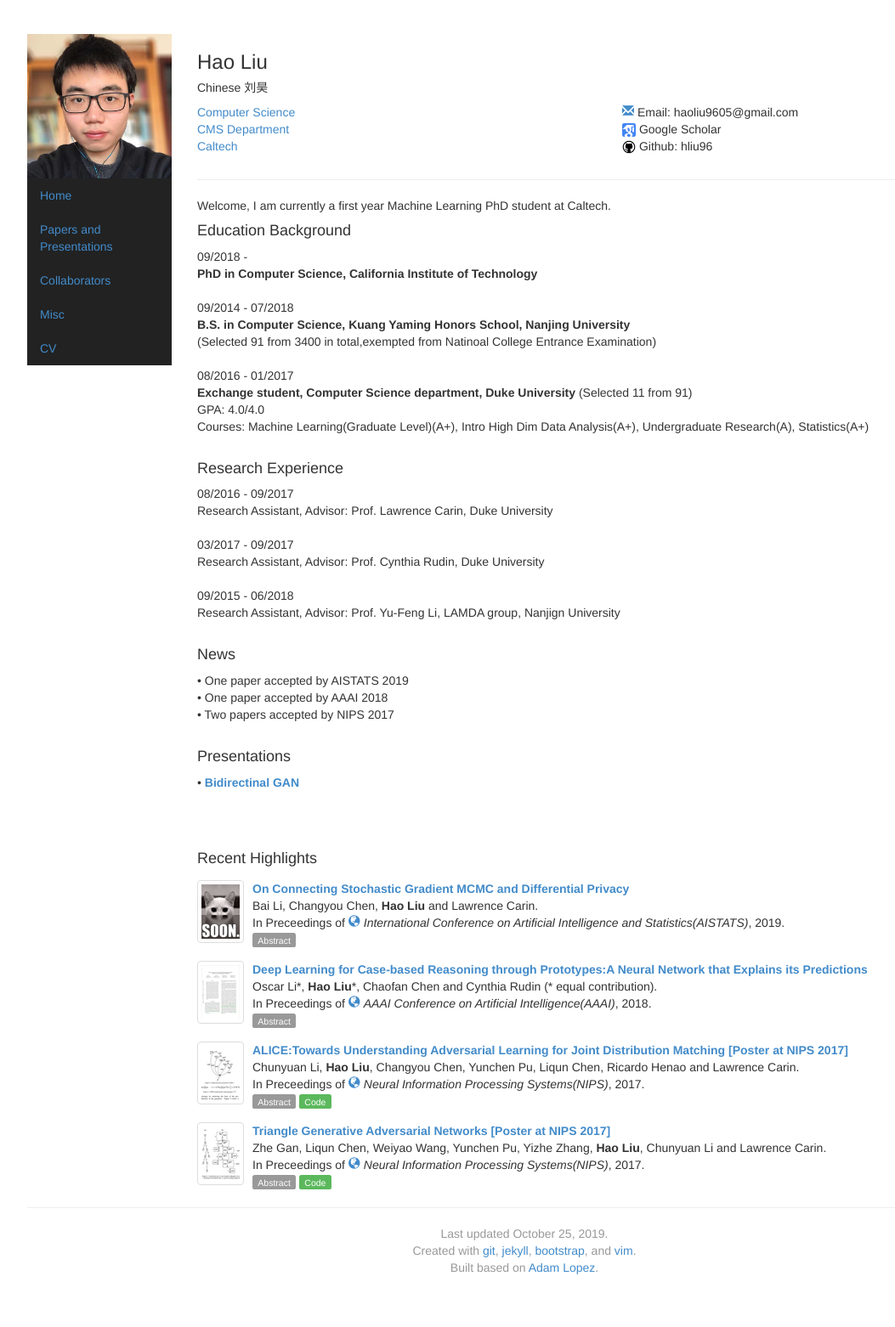
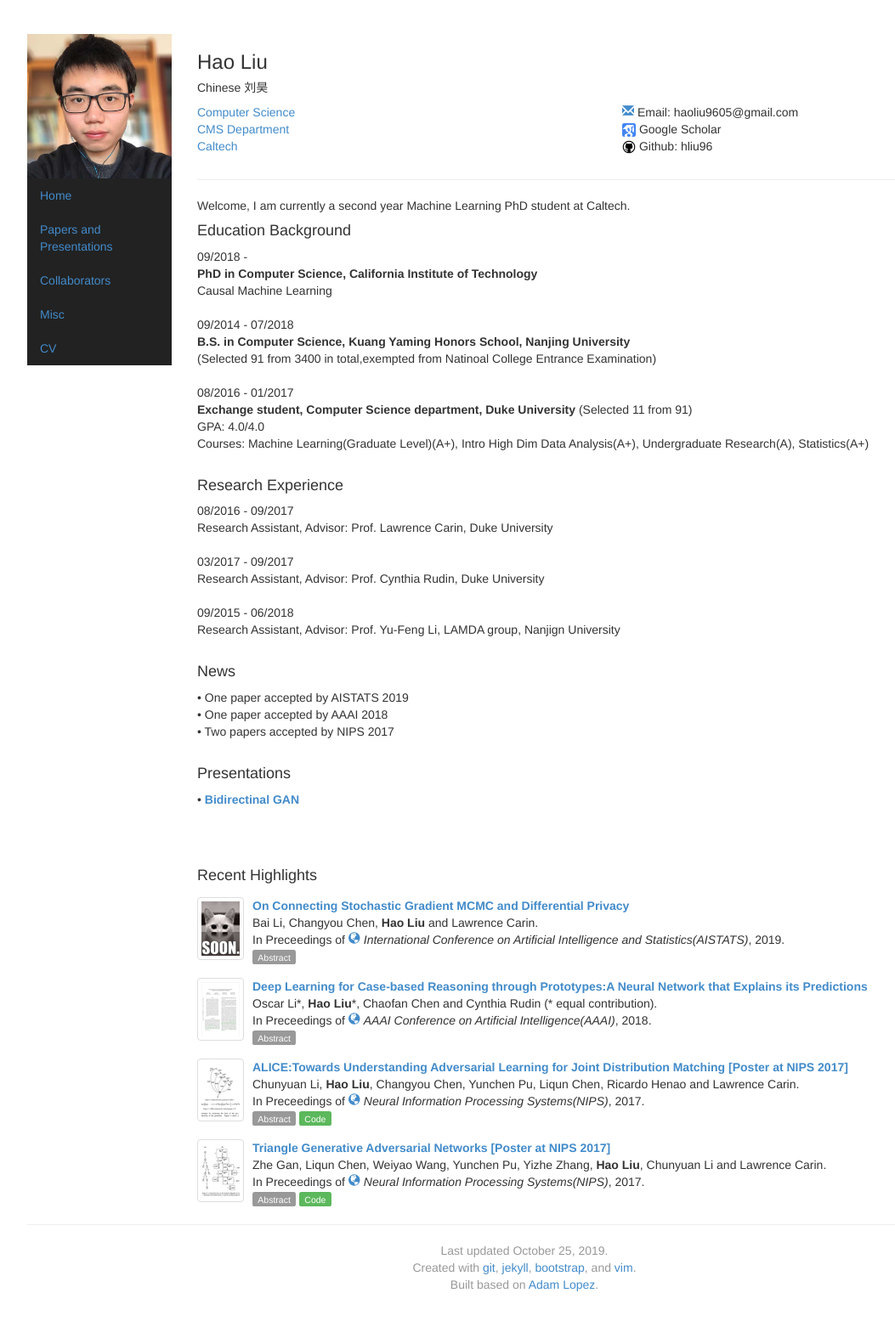
Before and after one commit to tspbfs/tspbfs.github.io, a Jekyll site: the page built from index.html, in a window 1280 px wide. Shown: the whole page at 85% size, without its empty margins (23-1076 px from the left). Built offline with Jekyll 4.4.1, drawn with Linux system fonts in a browser that asks for light colours.

Commit message:
Update index.html

```diff
--- a/index.html
+++ b/index.html
@@ -54,13 +54,15 @@
         a.appendChild(r);
     })(window,document,'https://static.hotjar.com/c/hotjar-','.js?sv=');
 </script>
-Welcome, I am currently a first year Machine Learning PhD student at Caltech.
+Welcome, I am currently a second year Machine Learning PhD student at Caltech.
 
 <h4>Education Background</h4>
 </p>
 09/2018 -  <br>
-<B>PhD in Computer Science, California Institute of Technology  </B>
+<B>PhD in Computer Science, California Institute of Technology  </B>  <br>
+Causal Machine Learning
  <br>
+
 <br>
 
 
```
